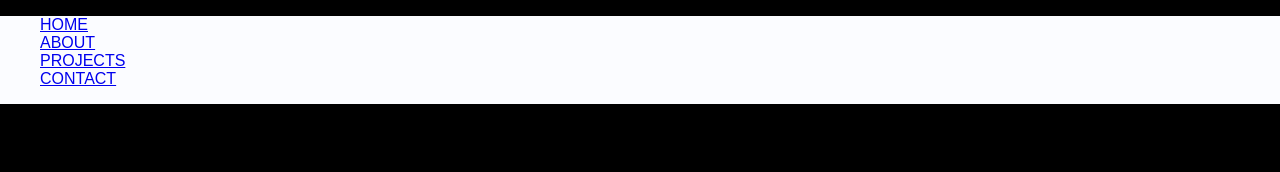
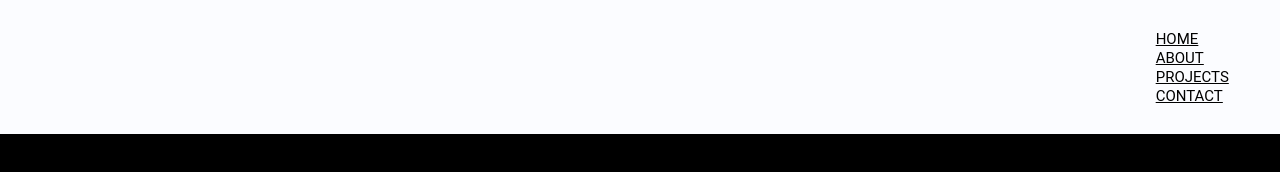
Before and after one commit to jSalern0/OPdev, a plain HTML site: page indexOP.html in a window 1280 px wide. Drawn offline with Linux system fonts and the light colour scheme.

Commit message:
update on stylesheet nav bar

```diff
--- a/css/stylesheet.css
+++ b/css/stylesheet.css
@@ -23,6 +23,29 @@ header::after {
 
 }
 
+.bar {
+  width: 95%;
+  margin: 1%;
+  float: left;
+  font-family: 'Roboto';
+  font-weight: ;
+  padding: auto;
+
+}
+
+nav {
+  float: right;
+
+}
+
+nav a {
+  color: #000000;
+  text-decoration-color: black;
+  font-size: 15px;
+}
+
+
+
 body {
     background: #000000;
     color: #FBFCFF;
```
